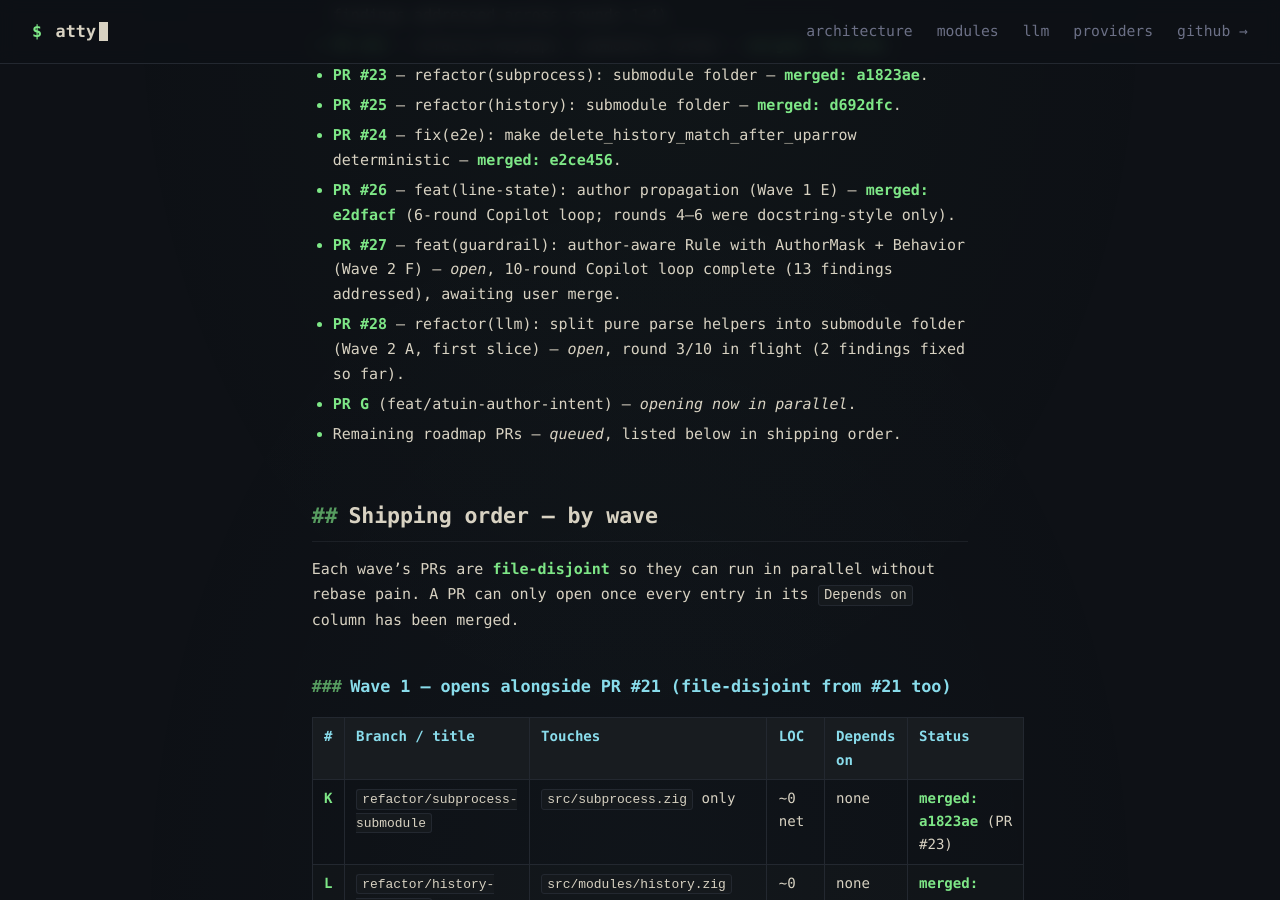
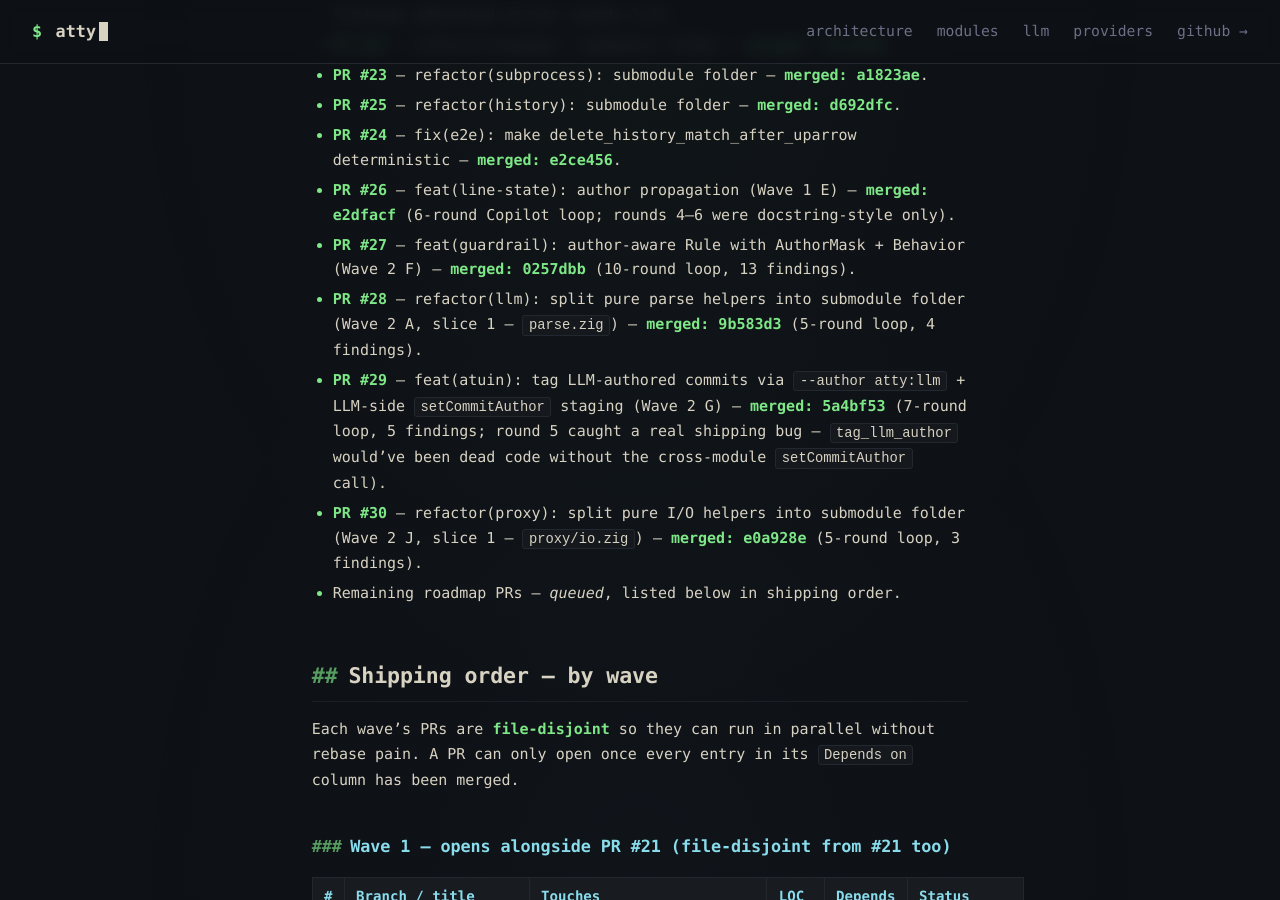
Before and after one commit to fentas/atty, a Jekyll site: the page built from docs/llm-exec-mode-roadmap.md, in a window 1280 px wide and 900 px high, scrolled down 756 px. Built offline with Jekyll 4.4.1, drawn with Linux system fonts in a browser that asks for light colours; our own code applies the rules of GitHub Pages for plain Markdown files; some of the changed text lies outside the part shown.

Commit message:
docs(roadmap): mark PRs #27 / #28 / #29 / #30 merged
Wave 2 first slices all landed:
- F (guardrail v2) → 0257dbb
- A slice 1 (parse.zig) → 9b583d3
- G (atuin --author + llm staging) → 5a4bf53
- J slice 1 (proxy/io.zig) → e0a928e

Remaining slices of A (dialog / worker / types) and J (render
helpers) queued as follow-ups. Wave 3 (B / C / D / H / I) is now
eligible since A's parent file structure is in place. Wave 4 O
(guardrail submodule) is unblocked by F's merge.

```diff
--- a/docs/llm-exec-mode-roadmap.md
+++ b/docs/llm-exec-mode-roadmap.md
@@ -25,9 +25,10 @@ file is the execution log.
 - **PR #25** — refactor(history): submodule folder — **merged: d692dfc**.
 - **PR #24** — fix(e2e): make delete_history_match_after_uparrow deterministic — **merged: e2ce456**.
 - **PR #26** — feat(line-state): author propagation (Wave 1 E) — **merged: e2dfacf** (6-round Copilot loop; rounds 4–6 were docstring-style only).
-- **PR #27** — feat(guardrail): author-aware Rule with AuthorMask + Behavior (Wave 2 F) — *open*, 10-round Copilot loop complete (13 findings addressed), awaiting user merge.
-- **PR #28** — refactor(llm): split pure parse helpers into submodule folder (Wave 2 A, first slice) — *open*, round 3/10 in flight (2 findings fixed so far).
-- **PR G** (feat/atuin-author-intent) — *opening now in parallel*.
+- **PR #27** — feat(guardrail): author-aware Rule with AuthorMask + Behavior (Wave 2 F) — **merged: 0257dbb** (10-round loop, 13 findings).
+- **PR #28** — refactor(llm): split pure parse helpers into submodule folder (Wave 2 A, slice 1 — `parse.zig`) — **merged: 9b583d3** (5-round loop, 4 findings).
+- **PR #29** — feat(atuin): tag LLM-authored commits via `--author atty:llm` + LLM-side `setCommitAuthor` staging (Wave 2 G) — **merged: 5a4bf53** (7-round loop, 5 findings; round 5 caught a real shipping bug — `tag_llm_author` would've been dead code without the cross-module `setCommitAuthor` call).
+- **PR #30** — refactor(proxy): split pure I/O helpers into submodule folder (Wave 2 J, slice 1 — `proxy/io.zig`) — **merged: e0a928e** (5-round loop, 3 findings).
 - Remaining roadmap PRs — *queued*, listed below in shipping order.
 
 ## Shipping order — by wave
@@ -51,10 +52,10 @@ has been merged.
 
 | # | Branch / title | Touches | LOC | Depends on | Status |
 |---|---|---|---|---|---|
-| **A** | `refactor/llm-submodule` | `src/modules/llm.zig` only (split into folder) | ~0 net | #21 | queued |
-| **J** | `refactor/proxy-submodule` | `src/proxy.zig` only | ~0 net | E (avoids proxy.zig hook conflict) | queued |
-| **F** | `feat/guardrail-v2` | `src/modules/guardrail.zig` + e2e | ~400 | E | queued |
-| **G** | `feat/atuin-author-intent` | `src/modules/atuin.zig` only | ~150 | E, M | queued |
+| **A** | `refactor/llm-submodule` | slice 1: `parse.zig` extract | ~300 LOC moved | #21 | **slice 1 merged: 9b583d3** (PR #28). Slices 2-4 (dialog / worker / types) queued as follow-ups. |
+| **J** | `refactor/proxy-submodule` | slice 1: `proxy/io.zig` extract | ~50 LOC moved | E | **slice 1 merged: e0a928e** (PR #30). Render-helper slice queued as follow-up. |
+| **F** | `feat/guardrail-v2` | `src/modules/guardrail.zig` + e2e | ~400 | E | **merged: 0257dbb** (PR #27) |
+| **G** | `feat/atuin-author-intent` | `src/modules/atuin.zig` + cross-module `setCommitAuthor` in `src/modules/llm.zig` | ~180 | E | **merged: 5a4bf53** (PR #29). M dependency dropped since M is deferred. |
 
 ### Wave 3 — opens after A merges
 
```
